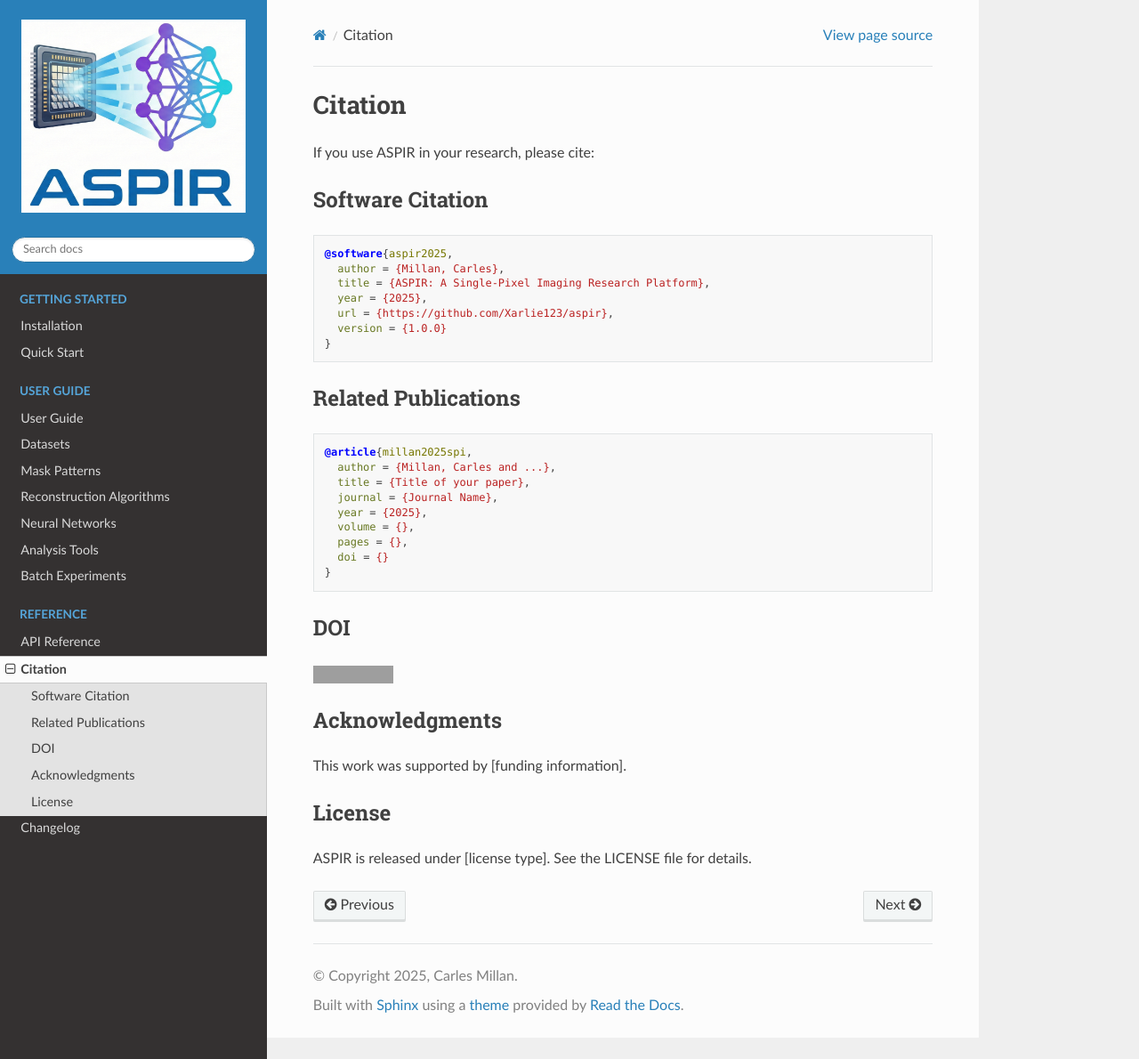
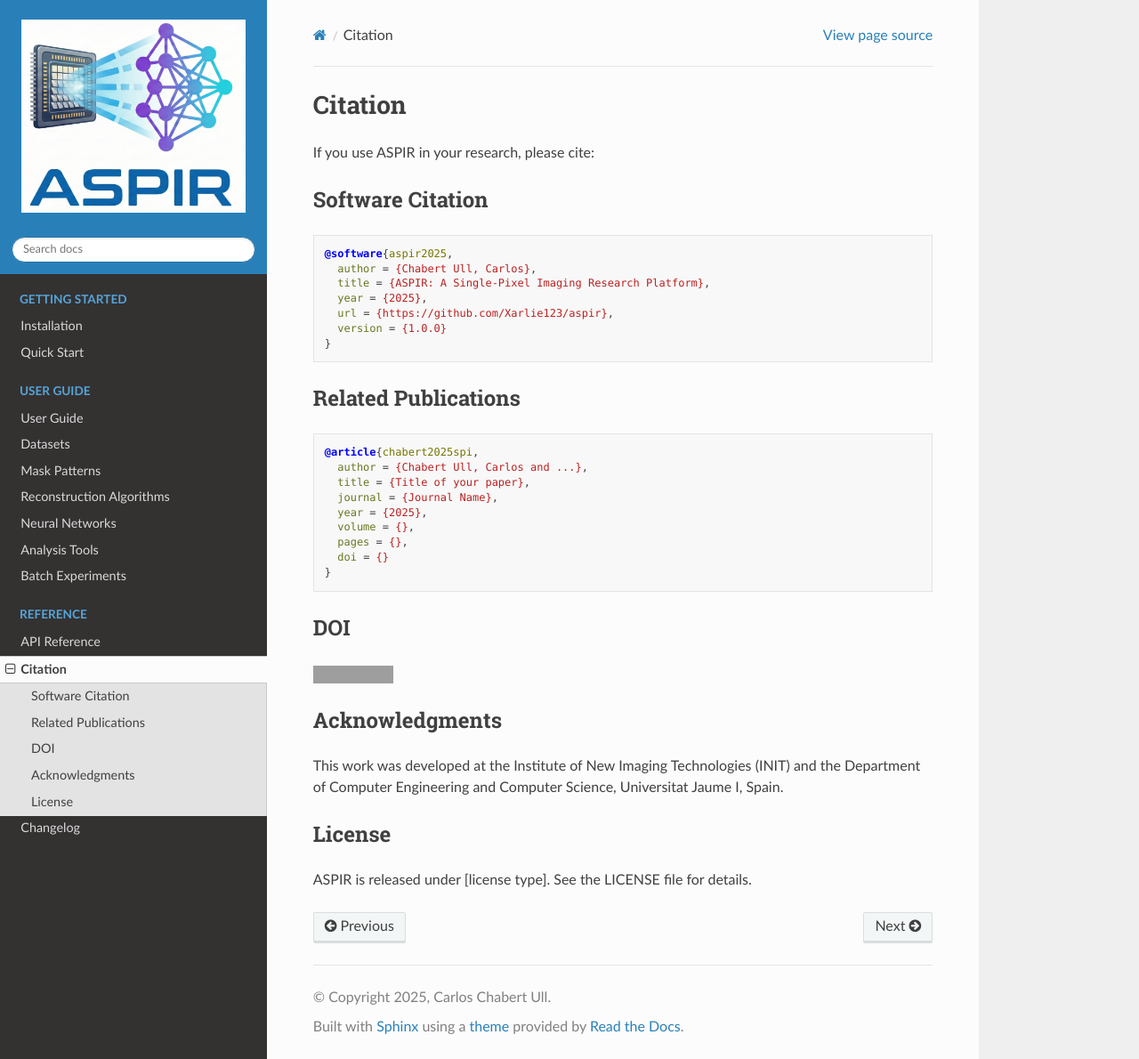
Before and after one commit to Xarlie123/aspir, a Sphinx documentation site: the page built from docs/citation.md, in a window 1280 px wide and 1190 px high. Shown: the whole window at 89% size. Built offline with Sphinx 7.4.7 and the Read the Docs theme 3.1.0, drawn with Linux system fonts in a browser that asks for light colours; grey boxes are pictures that could not be loaded.

````diff
--- a/docs/citation.md
+++ b/docs/citation.md
@@ -6,7 +6,7 @@
 
 ```bibtex
 @software{aspir2025,
-  author = {Millan, Carles},
+  author = {Chabert Ull, Carlos},
   title = {ASPIR: A Single-Pixel Imaging Research Platform},
   year = {2025},
   url = {https://github.com/Xarlie123/aspir},
@@ -19,8 +19,8 @@
 <!-- Add your publications here -->
 
 ```bibtex
-@article{millan2025spi,
-  author = {Millan, Carles and ...},
+@article{chabert2025spi,
+  author = {Chabert Ull, Carlos and ...},
   title = {Title of your paper},
   journal = {Journal Name},
   year = {2025},
@@ -38,7 +38,7 @@
 
 ## Acknowledgments
 
-This work was supported by [funding information].
+This work was developed at the Institute of New Imaging Technologies (INIT) and the Department of Computer Engineering and Computer Science, Universitat Jaume I, Spain.
 
 ## License
 
--- a/docs/conf.py
+++ b/docs/conf.py
@@ -3,8 +3,8 @@
 
 # -- Project information -----------------------------------------------------
 project = 'ASPIR'
-copyright = '2025, Carles Millan'
-author = 'Carles Millan'
+copyright = '2025, Carlos Chabert Ull'
+author = 'Carlos Chabert Ull'
 release = '1.0.0'
 
 # -- General configuration ---------------------------------------------------
````
Also changed, not shown: docs/index.md (+1 -1 lines).
